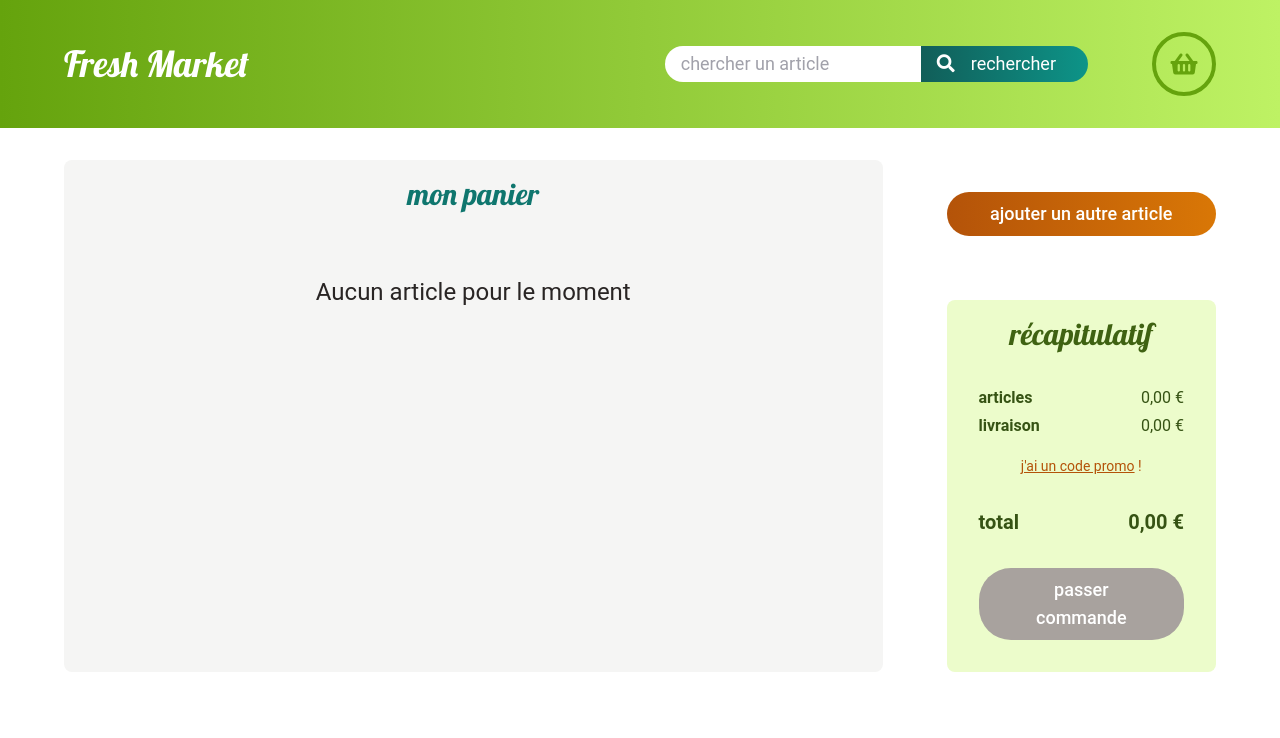
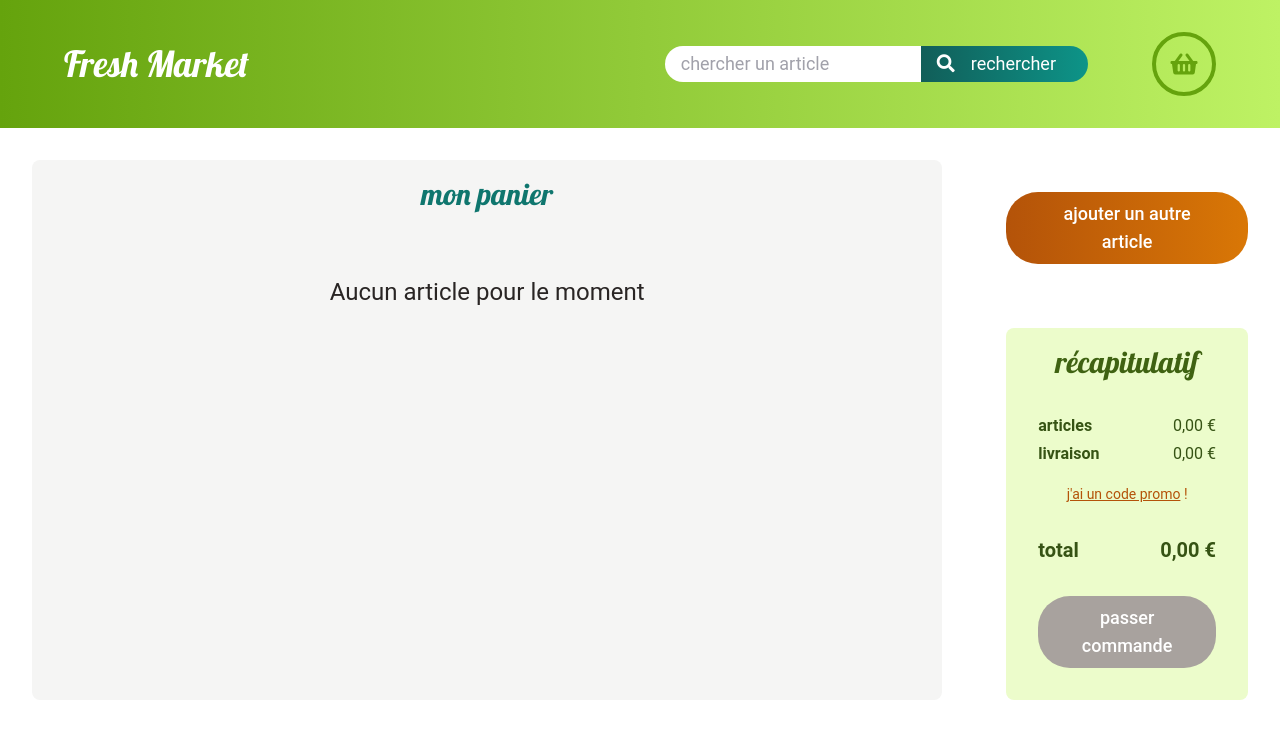
Before and after one commit to logic-fabric/fresh-market, a React (Create React App) app: page /mon-panier in a window 1280 px wide. Shown: the top 738 px of the page. Built offline with nearby package versions, Linux system fonts and the light colour scheme.

Commit message:
style: imrove UI consistency between Home and Basket pages

```diff
--- a/src/pages/Basket/Basket.jsx
+++ b/src/pages/Basket/Basket.jsx
@@ -9,7 +9,7 @@ export function Basket() {
 
   return (
     <main className="content-wrapper flex">
-      <section className="w-3/4 ml-4 mr-3 my-3 px-3 py-2 rounded-1 bg-neutral-100">
+      <section className="w-3/4 my-3 ml-3 px-3 py-2 rounded-1 bg-neutral-100">
         <h1 className="mb-3 font-serif text-secondary-700 text-center text-3xl">
           mon panier
         </h1>
@@ -17,7 +17,7 @@ export function Basket() {
         <BasketContent articles={articles} />
       </section>
 
-      <div className="w-1/4 ml-3 mr-4 my-3">
+      <div className="w-1/4 mr-3 pl-4 py-3">
         <Link
           className="block relative m-auto px-3 py-1 mt-3 mb-4 rounded-3 text-white text-center text-lg font-medium bg-gradient-to-r from-tonic-700 to-tonic-600 transition-all duration-300 hover:shadow-lg hover:opacity-90 hover:transform hover:-translate-y-px"
           to="/"
--- a/src/pages/Home/Home.jsx
+++ b/src/pages/Home/Home.jsx
@@ -20,14 +20,14 @@ export function Home({
 
   return (
     <main className="content-wrapper flex">
-      <div className="w-3/4 my-3">
+      <div className="w-3/4 my-3 ml-3">
         <Gallery
           products={isFilteringProducts ? filteredProducts : productsToDisplay}
           activeCategory={activeCategory}
         />
       </div>
 
-      <aside className="w-1/4 px-4 py-3">
+      <aside className="w-1/4 mr-3 pl-4 py-3">
         <Link
           className={
             basketCounter > 0
```
